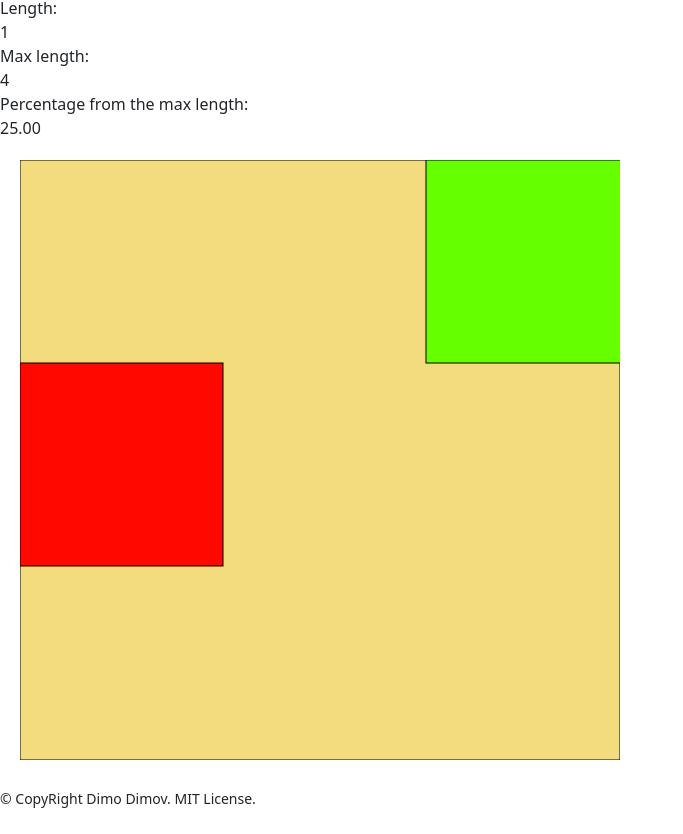
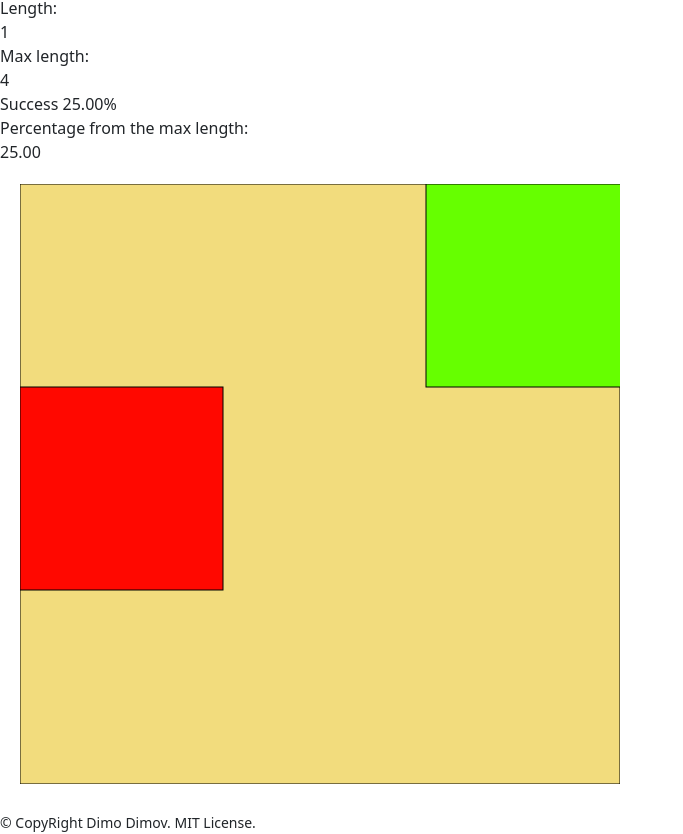
Before and after one commit to DimovDimo/snake-game, a plain HTML site: page app/index.html in a window 1280 px wide. Shown: the part 60-894 px from the top of the page, without its empty margins (0-683 px from the left). Before the commit the page ends 870 px from the top, so only its background shows below. Drawn offline with Linux system fonts and the light colour scheme.

Commit message:
added functions printGameOver

```diff
--- a/app/index.html
+++ b/app/index.html
@@ -14,6 +14,7 @@
 		<h1>Snake Game</h1>
 		Length: <div id="snake-length"></div>
 		Max length: <div id="snake-max-length"></div>
+		<div id="game-over"></div>
 		Percentage from the max length: <div id="snake-percentage-max-length"></div>
 		<canvas id="snake-game" width="600" height="600"><canvas>
 	</main>
--- a/app/resources/js/snake-game.js
+++ b/app/resources/js/snake-game.js
@@ -1,7 +1,7 @@
 const snakeLength = document.getElementById("snake-length");
 const snakeMaxLength = document.getElementById("snake-max-length");
 const snakePercentageMaxLength = document.getElementById("snake-percentage-max-length");
-// TODO: win isGameOver snakeLength = snakeMaxLength
+const gameOver = document.getElementById("game-over");
 
 const space = document.getElementById("snake-game");
 const snakeSpace = space.getContext("2d");
@@ -75,6 +75,7 @@ function isChangingRoad(move, speed, key, keyCode) {
 
 function engine() {
     if (isGameOver()) {
+        printGameOver()
         return;
     }
 
@@ -114,6 +115,10 @@ function comparePieces(firstPiece, secondPiece) {
 
 function isWin() {
     return snake.length === getMaxLength();
+}
+
+function printGameOver() {
+    gameOver.innerText = `Success ${printResults()}%`;
 }
 
 function update() {
@@ -240,7 +245,8 @@ function snakePiece(piece) {
 function printResults() {
     printLength();
     let maxLength = printMaxLength();
-    printPercentage(maxLength);
+
+    return printPercentage(maxLength);
 }
 
 function printLength() {
@@ -263,7 +269,10 @@ function getMaxLength() {
 
 function printPercentage(maxLength) {
     let percentage = getPercentage(maxLength);
-    snakePercentageMaxLength.innerText = (percentage).toFixed(2);
+    let percentageFix = (percentage).toFixed(2);
+    snakePercentageMaxLength.innerText = percentageFix;
+
+    return percentageFix;
 }
 
 function getPercentage(maxLength) {
```
